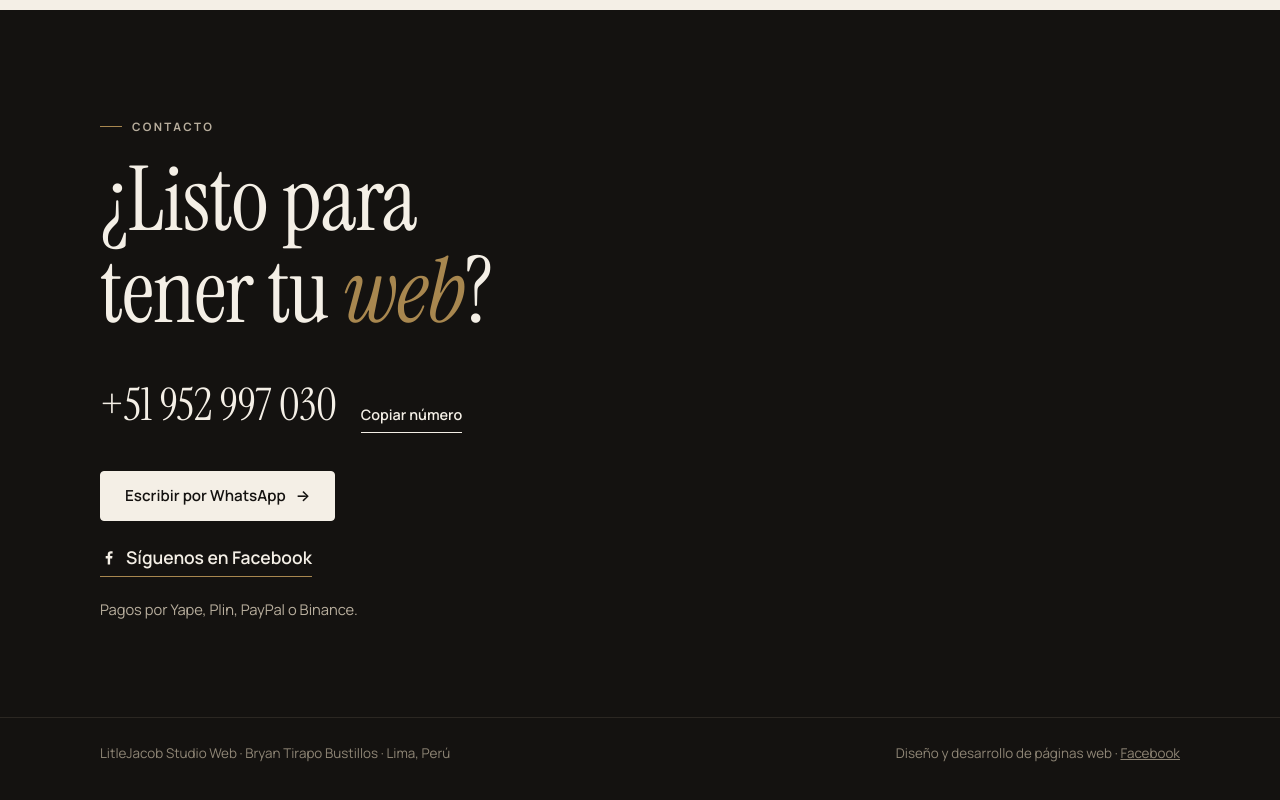
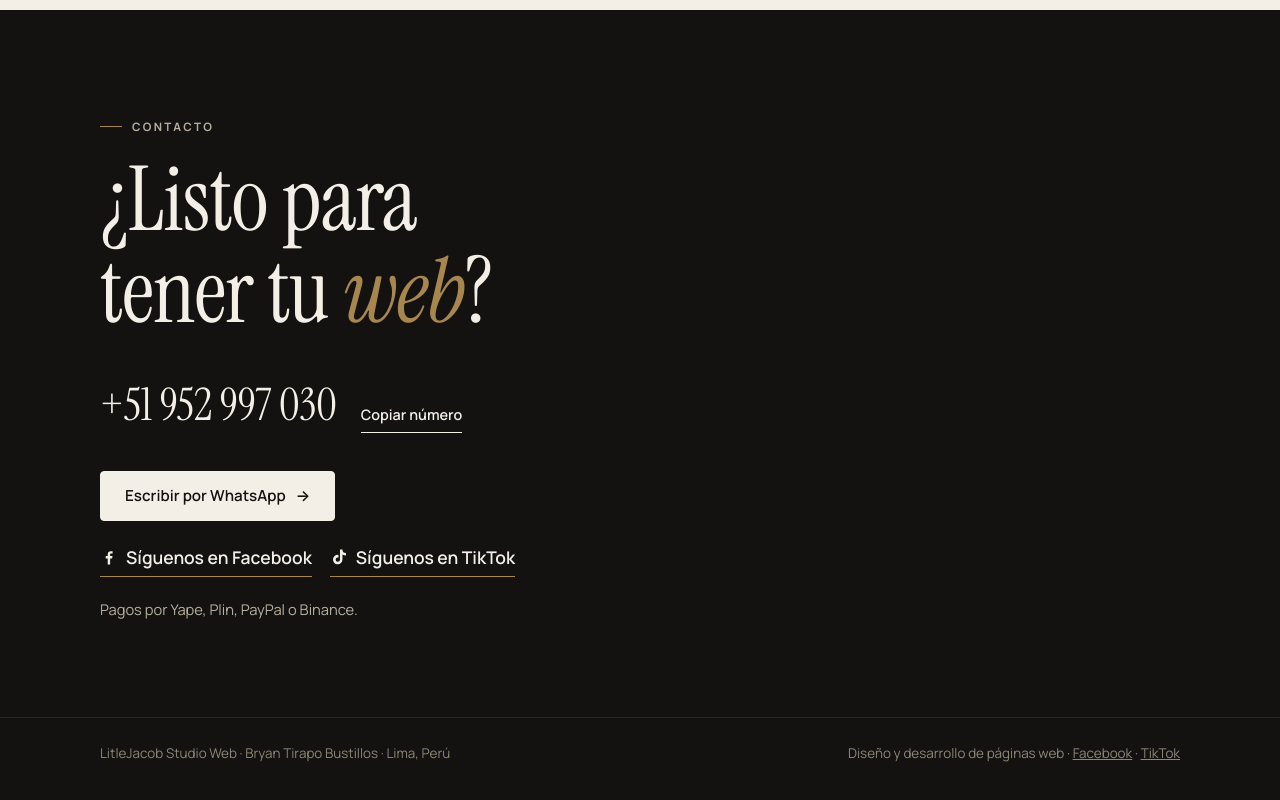
Before and after one commit to BryanTb22/portafolio-web, a plain HTML site: page index.html in a window 1280 px wide. Shown: the part 5316-6116 px from the top of the page. Drawn offline with Linux system fonts and the light colour scheme.

Commit message:
Agregar link de TikTok @litlejacob

```diff
--- a/index.html
+++ b/index.html
@@ -208,7 +208,7 @@ section > .wrap{padding-block:96px}
 .contact .btn:hover{border-color:var(--gold);background:#fff}
 @media (max-width:480px){.contact .btn{width:100%}}
 .small{color:#b8ae9d;font-size:.92rem;margin:20px 0 0}
-.social{display:inline-flex;align-items:center;gap:8px;margin-top:18px;color:var(--cream);font-weight:600;text-decoration:none;border-bottom:1px solid var(--gold);padding:4px 0;min-height:36px}
+.social{display:inline-flex;align-items:center;gap:8px;margin-top:18px;margin-right:18px;color:var(--cream);font-weight:600;text-decoration:none;border-bottom:1px solid var(--gold);padding:4px 0;min-height:36px}
 .social svg{width:18px;height:18px;fill:currentColor}
 .social:hover{color:var(--gold)}
 footer a{color:inherit}
@@ -434,14 +434,14 @@ footer .wrap{display:flex;flex-wrap:wrap;justify-content:space-between;gap:8px 1
         <button class="copy" id="copy" type="button">Copiar número</button>
       </div>
       <a class="btn" href="https://wa.me/51952997030?text=Hola%2C%20quiero%20cotizar%20una%20p%C3%A1gina%20web" target="_blank" rel="noopener">Escribir por WhatsApp <span class="arrow">→</span></a>
-      <div><a class="social" href="https://www.facebook.com/profile.php?id=61595819503217" target="_blank" rel="noopener"><svg viewBox="0 0 24 24" aria-hidden="true"><path d="M13.5 22v-8h2.7l.4-3.2h-3.1V8.8c0-.9.3-1.5 1.6-1.5h1.7V4.4c-.3 0-1.3-.1-2.4-.1-2.4 0-4.1 1.5-4.1 4.2v2.3H7.6V14h2.7v8z"/></svg> Síguenos en Facebook</a></div>
+      <div><a class="social" href="https://www.facebook.com/profile.php?id=61595819503217" target="_blank" rel="noopener"><svg viewBox="0 0 24 24" aria-hidden="true"><path d="M13.5 22v-8h2.7l.4-3.2h-3.1V8.8c0-.9.3-1.5 1.6-1.5h1.7V4.4c-.3 0-1.3-.1-2.4-.1-2.4 0-4.1 1.5-4.1 4.2v2.3H7.6V14h2.7v8z"/></svg> Síguenos en Facebook</a><a class="social" href="https://www.tiktok.com/@litlejacob" target="_blank" rel="noopener"><svg viewBox="0 0 24 24" aria-hidden="true"><path d="M16.6 2h-3.3v13.4a2.9 2.9 0 1 1-2.9-2.9c.3 0 .6 0 .9.1V9.2a6.3 6.3 0 1 0 5.3 6.2V8.6a8 8 0 0 0 4.7 1.5V6.8a4.7 4.7 0 0 1-4.7-4.8z"/></svg> Síguenos en TikTok</a></div>
       <p class="small" id="copy-msg" aria-live="polite">Pagos por Yape, Plin, PayPal o Binance.</p>
     </div>
   </section>
 </main>
 
 <footer>
-  <div class="wrap"><span>LitleJacob Studio Web · Bryan Tirapo Bustillos · Lima, Perú</span><span>Diseño y desarrollo de páginas web · <a href="https://www.facebook.com/profile.php?id=61595819503217" target="_blank" rel="noopener">Facebook</a></span></div>
+  <div class="wrap"><span>LitleJacob Studio Web · Bryan Tirapo Bustillos · Lima, Perú</span><span>Diseño y desarrollo de páginas web · <a href="https://www.facebook.com/profile.php?id=61595819503217" target="_blank" rel="noopener">Facebook</a> · <a href="https://www.tiktok.com/@litlejacob" target="_blank" rel="noopener">TikTok</a></span></div>
 </footer>
 
 <a class="fab" href="https://wa.me/51952997030?text=Hola%2C%20quiero%20cotizar%20una%20p%C3%A1gina%20web" target="_blank" rel="noopener" aria-label="Escribir por WhatsApp">
```
